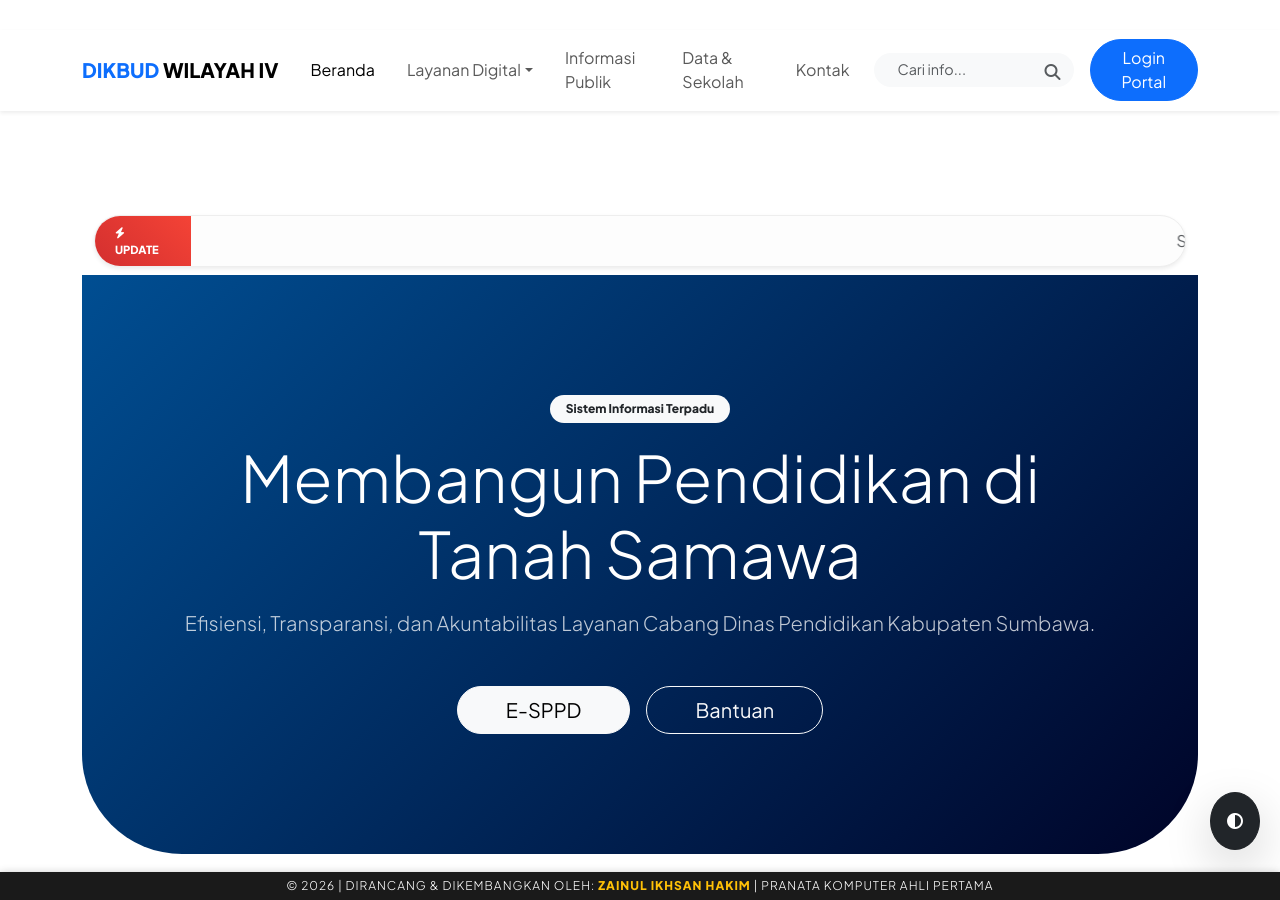
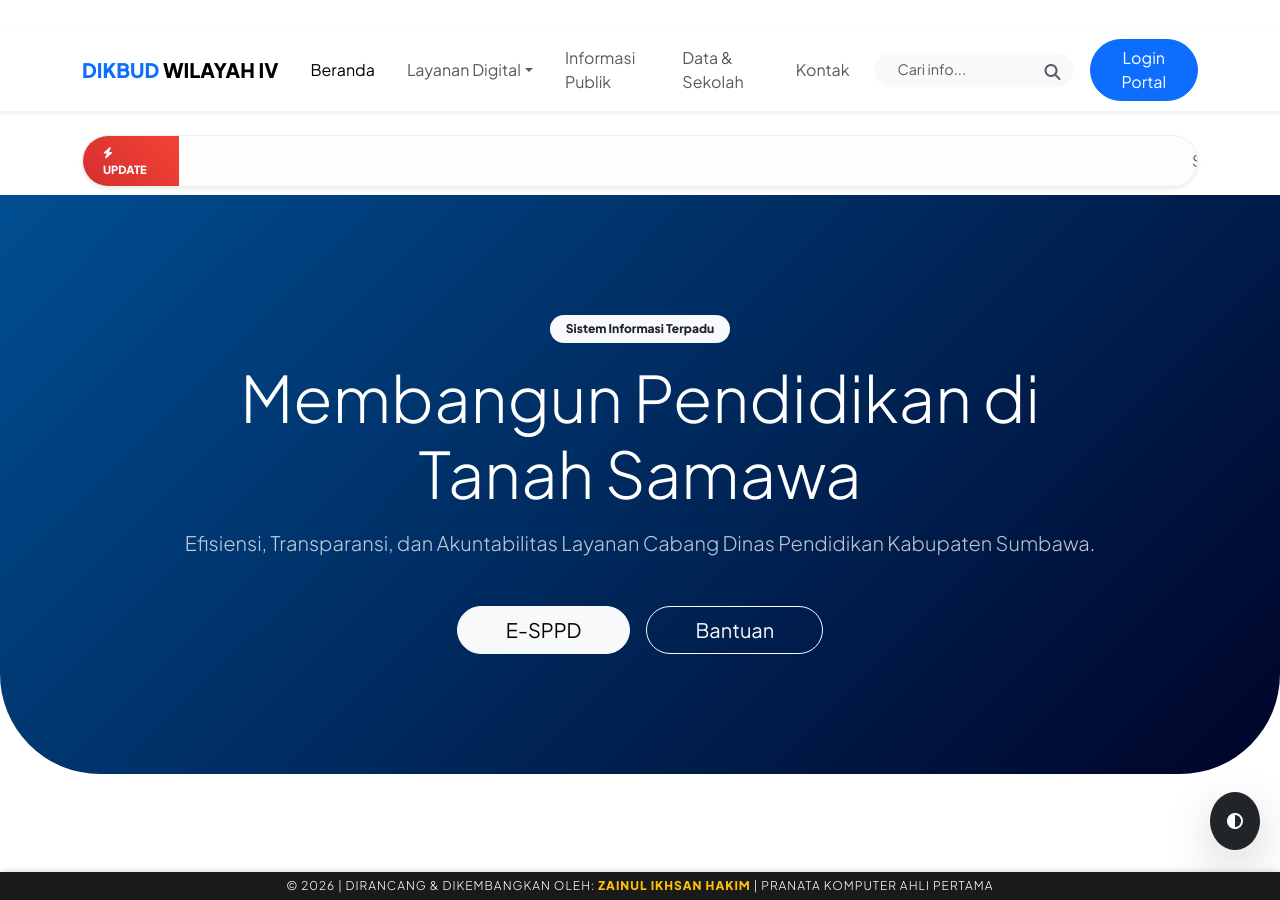
Before and after one commit to cabdindikpora-wilayahiv/cabdindikpora-wilayahiv.github.io, a Jekyll site: the page built from index1.html, in a window 1280 px wide and 900 px high. Built offline with Jekyll 4.4.1, drawn with Linux system fonts in a browser that asks for light colours.

Commit message:
Update default.html

```diff
--- a/_layouts/default.html
+++ b/_layouts/default.html
@@ -23,22 +23,7 @@
 
         {% include navbar.html %}
         <main>
-			<section class="container my-5 py-4">
-				<div class="row">
-					<div class="col-lg-12">
-						<!-- Wadah Breadcrumb Dinamis -->
-						<nav aria-label="breadcrumb" id="breadcrumb-container" class="mb-2">
-							<!-- Item breadcrumb akan dimasukkan secara dinamis di sini -->
-						</nav>
-
-						<div class="d-flex justify-content-between align-items-end mb-4 border-bottom pb-3">
-							<div>
-								<p class="text-muted mb-0">{{ content }}</p>
-							</div>
-						</div>
-					</div>
-				</div>
-			</section>
+			{{ content }}
 		</main>
 
         {% include footer.html %}
```
